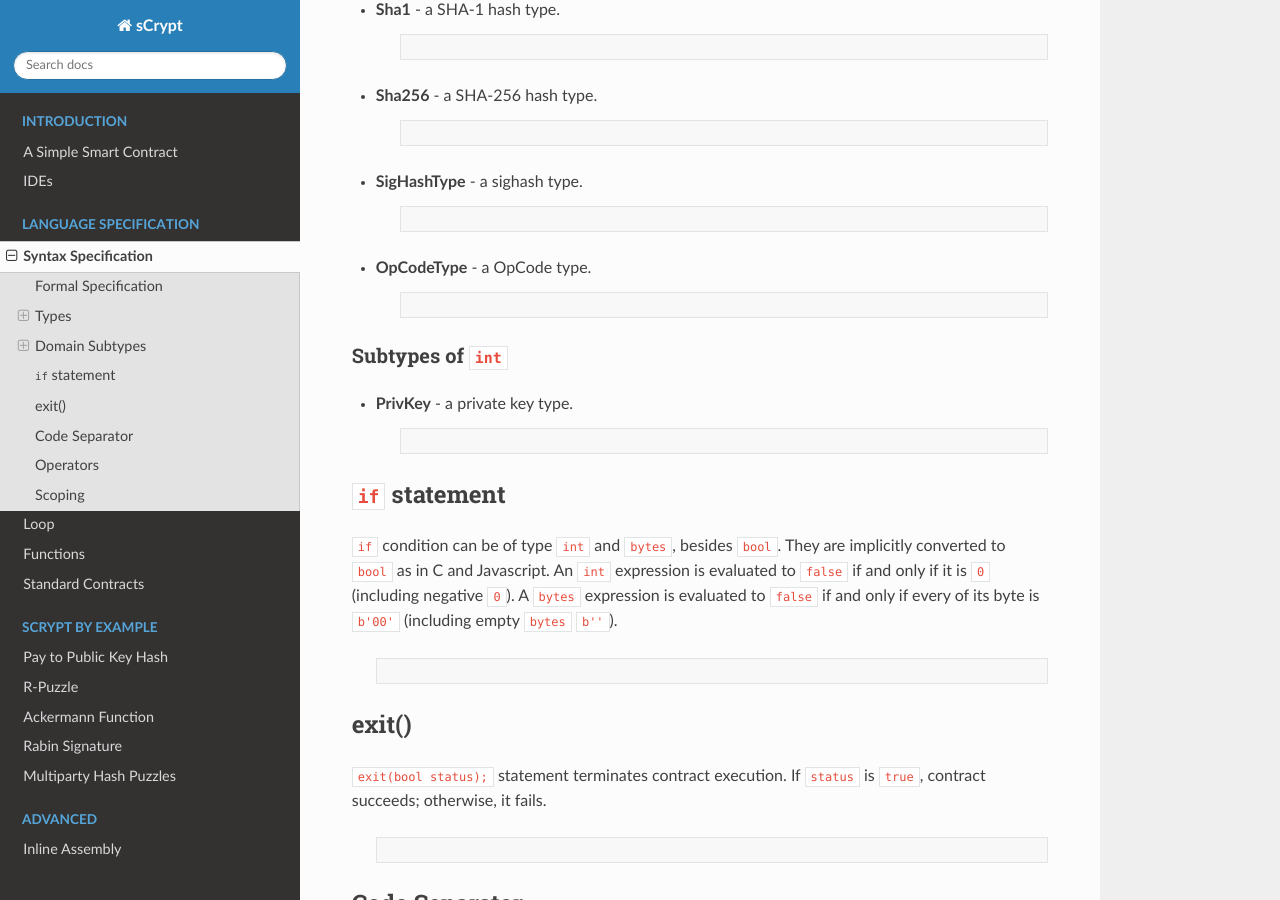
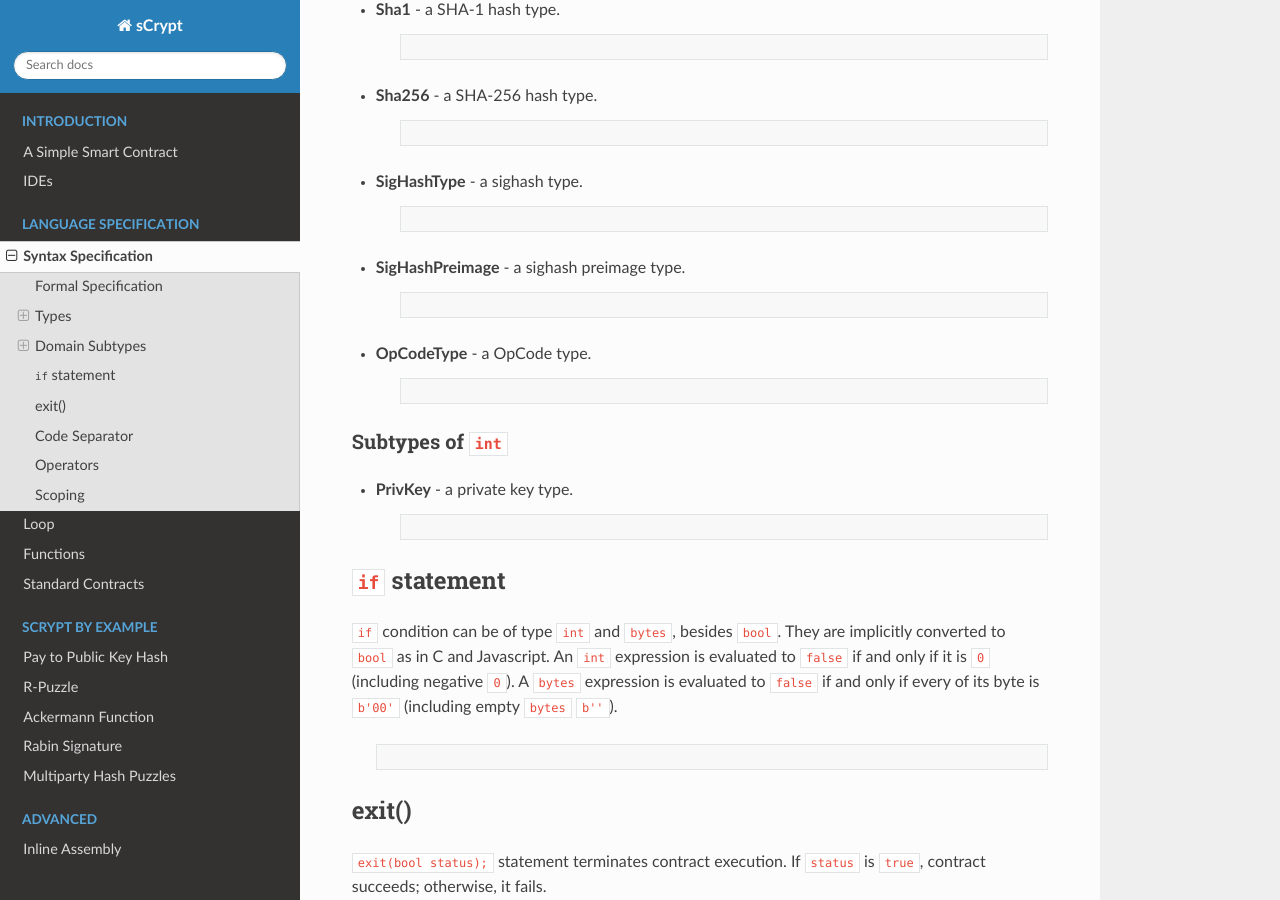
Before and after one commit to sCrypt-Inc/specification, a Sphinx documentation site: the page built from docs/syntax.rst, in a window 1280 px wide and 900 px high, scrolled down 2676 px. Built offline with Sphinx 7.4.7 and the Read the Docs theme 2.0.0, drawn with Linux system fonts in a browser that asks for light colours.

Commit message:
add subtype SigHashPreimage

```diff
--- a/docs/syntax.rst
+++ b/docs/syntax.rst
@@ -169,6 +169,12 @@ To cast a supertype ``bytes`` to them, a function of the type name must be expli
         SigHashType s = SigHashType(b'01');
         SigHashType s = SigHash.ALL | SigHash.ANYONECANPAY;
 
+* **SigHashPreimage** - a sighash preimage type.
+
+    .. code-block:: solidity
+
+        SigHashPreimage s = SigHashPreimage(b'0100000028bcef7e73248aa273db19d73');
+
 * **OpCodeType** - a OpCode type.
 
     .. code-block:: solidity
```
